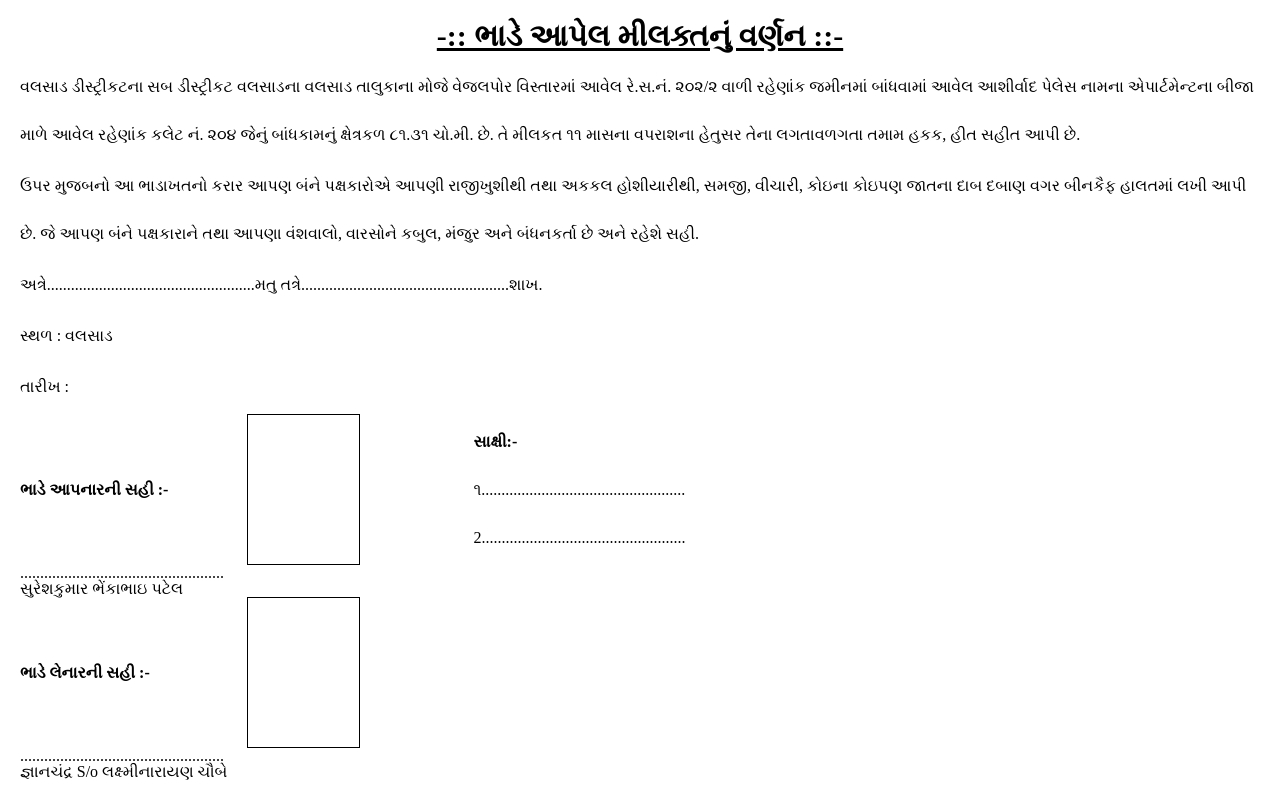
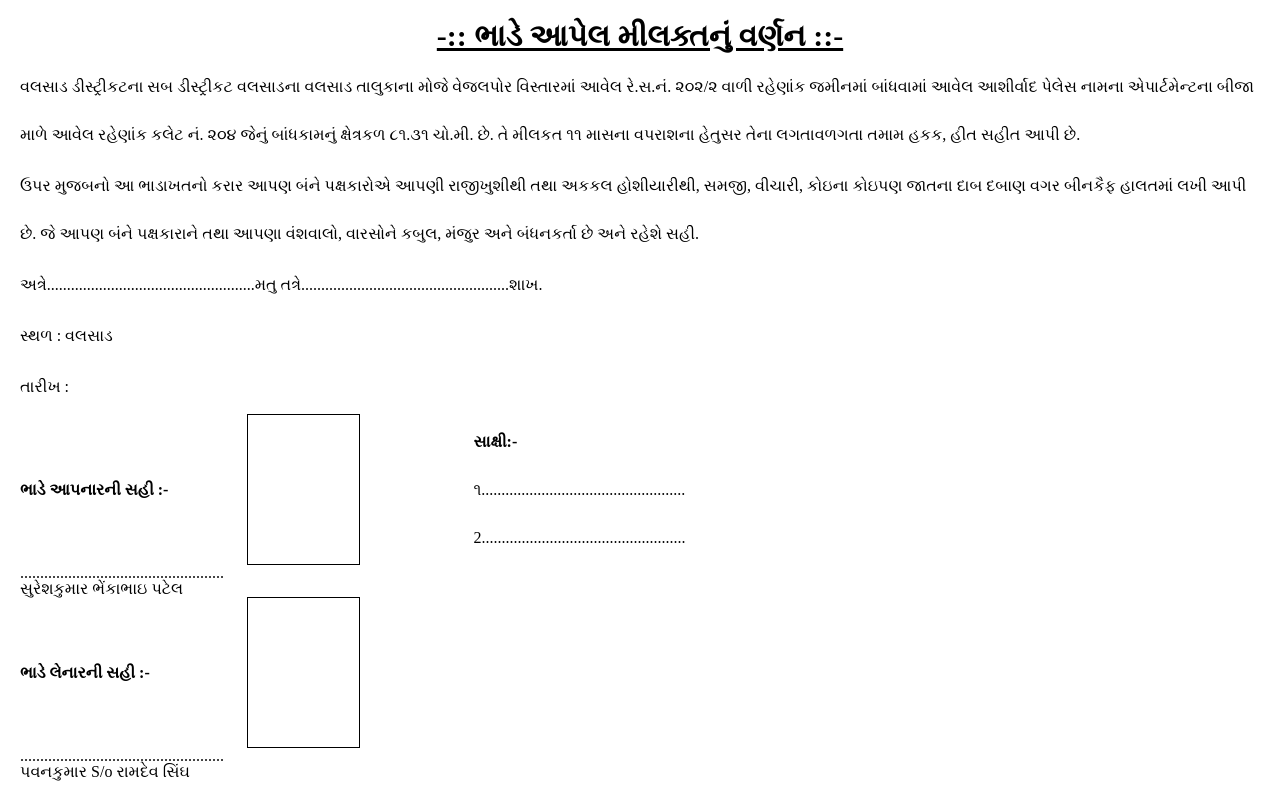
Before and after one commit to vatsalpatel001/gujTemp.github.io, a plain HTML site: page index.html in a window 1280 px wide. Shown: the part 1610-2410 px from the top of the page. Drawn offline with Linux system fonts and the light colour scheme.

Commit message:
Update index.html

```diff
--- a/index.html
+++ b/index.html
@@ -74,7 +74,7 @@
 </p>
 
 <p style="margin: 0;line-height: 1rem;">...................................................</p>
-<p style="margin: 0;line-height: 1rem;">જ્ઞાનચંદ્ર S/o લક્ષ્મીનારાયણ ચૌબે</p>
+<p style="margin: 0;line-height: 1rem;">પવનકુમાર S/o રામદેવ સિંઘ</p>
 </div>
 
 <script type="text/javascript">
```
